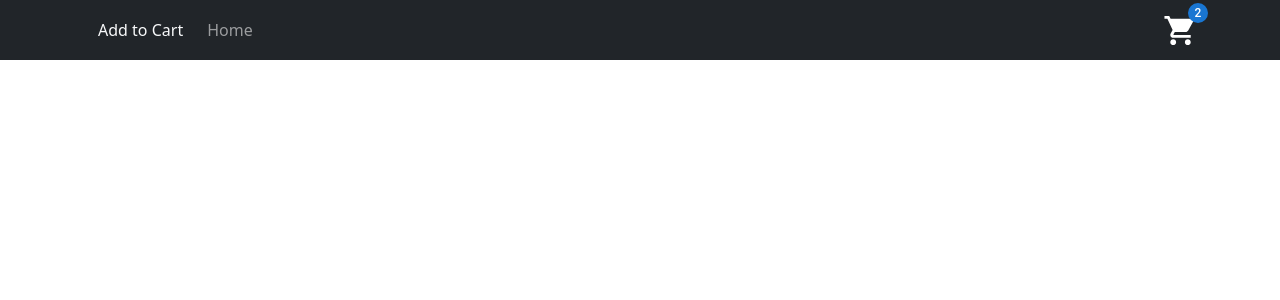
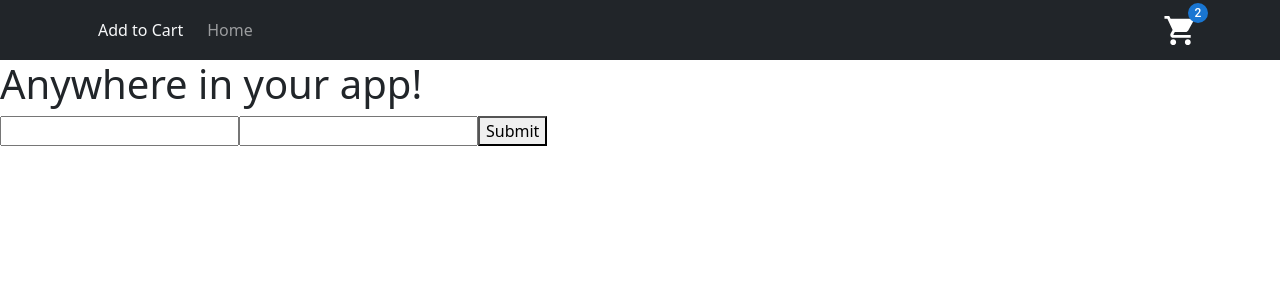
Before and after one commit to bijayneupane18/ecommerce-site, a React (Create React App) app: page /form in a window 1280 px wide. Before the commit this address had no page. Shown: the top 300 px of the page. Built offline with nearby package versions, Linux system fonts and the light colour scheme.

Commit message:
form example

```diff
--- a/package.json
+++ b/package.json
@@ -11,6 +11,7 @@
     "@testing-library/react": "^13.4.0",
     "@testing-library/user-event": "^13.5.0",
     "bootstrap": "^5.2.2",
+    "formik": "^2.2.9",
     "react": "^18.2.0",
     "react-bootstrap": "^2.5.0",
     "react-dom": "^18.2.0",
--- a/src/App.js
+++ b/src/App.js
@@ -4,6 +4,7 @@ import Header from "./components/Header";
 import CardsDetails from "./components/CardsDetails";
 import Cards from "./components/Cards";
 import { Routes, Route } from "react-router-dom";
+import Form from "./components/Form";
 
 function App() {
   return (
@@ -12,6 +13,7 @@ function App() {
       <Routes>
         <Route path="/" element={<Cards />} />
         <Route path="/cart" element={<CardsDetails />} />
+        <Route path="/form" element={<Form />} />
       </Routes>
     </div>
   );
--- a/src/components/CardsDetails.js
+++ b/src/components/CardsDetails.js
@@ -5,6 +5,16 @@ const CardsDetails = () => {
     <>
       <div className="container">
         <h2 className="text-center">Items Details Page</h2>
+        <section className="container mt-3">
+          <div className="iteamsdetails">
+            <div className="items_img">
+              <img
+                src="https://b.zmtcdn.com/data/pictures/9/18857339/8f53919f1175c08cf0f0371b73704f9b_o2_featured_v2.jpg?output-format=webp"
+                alt="error Here"
+              ></img>
+            </div>
+          </div>
+        </section>
       </div>
     </>
   );
--- /dev/null
+++ b/src/components/Form.js
@@ -0,0 +1,64 @@
+import React from "react";
+import { Formik } from "formik";
+
+const Basic = () => (
+  <div>
+    {console.log("Form here")}
+    <h1>Anywhere in your app!</h1>
+    <Formik
+      initialValues={{ email: "", password: "" }}
+      validate={(values) => {
+        const errors = {};
+        if (!values.email) {
+          errors.email = "Required";
+        } else if (
+          !/^[A-Z0-9._%+-]+@[A-Z0-9.-]+\.[A-Z]{2,}$/i.test(values.email)
+        ) {
+          errors.email = "Invalid email address";
+        }
+        return errors;
+      }}
+      onSubmit={(values, { setSubmitting }) => {
+        setTimeout(() => {
+          alert(JSON.stringify(values, null, 2));
+          setSubmitting(false);
+        }, 400);
+      }}
+    >
+      {({
+        values,
+        errors,
+        touched,
+        handleChange,
+        handleBlur,
+        handleSubmit,
+        isSubmitting,
+        /* and other goodies */
+      }) => (
+        <form onSubmit={handleSubmit}>
+          <input
+            type="email"
+            name="email"
+            onChange={handleChange}
+            onBlur={handleBlur}
+            value={values.email}
+          />
+          {errors.email && touched.email && errors.email}
+          <input
+            type="password"
+            name="password"
+            onChange={handleChange}
+            onBlur={handleBlur}
+            value={values.password}
+          />
+          {errors.password && touched.password && errors.password}
+          <button type="submit" disabled={isSubmitting}>
+            Submit
+          </button>
+        </form>
+      )}
+    </Formik>
+  </div>
+);
+
+export default Basic;
```
Also changed, not shown: 1 other file (tests, documents, lock files or other folders).
